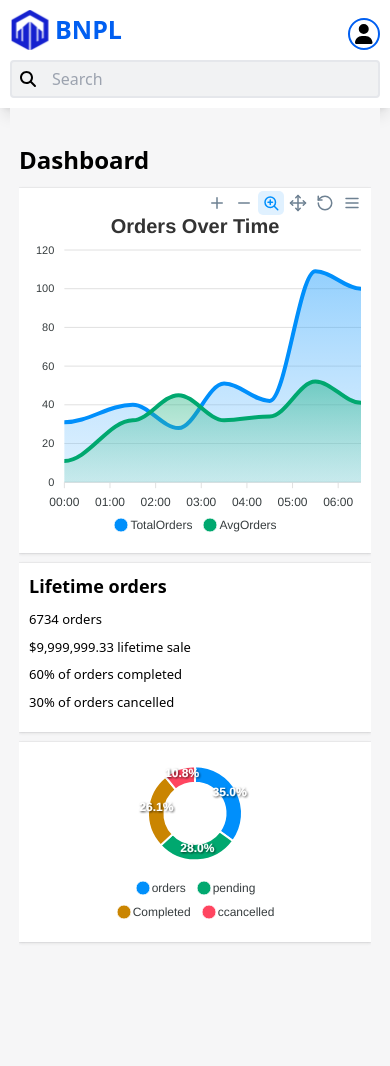
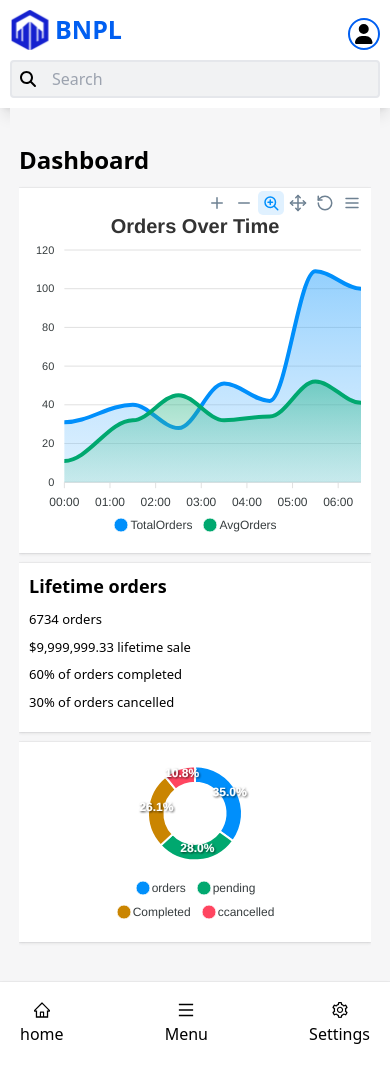
Before and after one commit to GENESIS2540/Fintech, a React (Create React App) app: page /admin in a window 390 px wide. Before the commit the page ends 982 px from the top, so only its background shows below. Built offline with nearby package versions, Linux system fonts and the light colour scheme.

Commit message:
updates: sidebar toggle functionality

```diff
--- a/package.json
+++ b/package.json
@@ -19,6 +19,8 @@
     "react-router-dom": "^6.22.2",
     "react-scripts": "5.0.1",
     "react-slick": "^0.30.2",
+    "react-sliding-side-panel": "^2.0.3",
+    "rsuite": "^5.55.0",
     "slick-carousel": "^1.8.1",
     "web-vitals": "^2.1.4"
   },
--- a/src/pages/admin/components/Admin.jsx
+++ b/src/pages/admin/components/Admin.jsx
@@ -1,4 +1,5 @@
-import React from "react";
+import React, { useState } from "react";
+import { HomeOutlined, MenuOutlined, SettingOutlined } from "@ant-design/icons";
 import "./admin.css";
 import AdminNavbar from "./adminNavbar/AdminNavbar";
 import Dashboard from "./dashboard/Dashboard";
@@ -13,22 +14,32 @@ import Coupons from "./coupons/Coupons";
 import Settings from "./settings/Settings";
 import NewCollection from "./collections/NewCollection";
 import Sidebar from "./sidebar/Sidebar";
+import { Affix } from "antd";
 
 const Admin = () => {
   const [selectedSidebar, setSelectedSidebar] = React.useState("dashboard");
+  const [toggleSideMenu, setToggleSideMenu] = useState(false);
+
+  const handleSideMenuToggle = () => {
+    setToggleSideMenu(!toggleSideMenu);
+  };
 
   const handleSidebarClick = (setting) => {
     setSelectedSidebar(setting);
+    setToggleSideMenu(!toggleSideMenu);
   };
+
 
   return (
     <div>
+
       <div className="md:h-[100vh] overflow-hidden">
         <AdminNavbar />
         <main className="dashboard bg-[#f6f6f7] md:h-[88vh]">
           <Sidebar
             selectedSidebar={selectedSidebar}
             handleSidebarClick={handleSidebarClick}
+            toggleSideMenu={toggleSideMenu}
           />
           <div className="overflow-auto">
             {selectedSidebar === "dashboard" && <Dashboard />}
@@ -55,6 +66,25 @@ const Admin = () => {
           </div>
         </main>
       </div>
+      <Affix offsetBottom={-5} onChange={(affixed) => console.log(affixed)}>
+        <div className="flex sm:hidden justify-between w-[100vw] bg-white p-[20px] shadow-custom">
+          <div onClick={() => handleSidebarClick("dashboard")} className="grid place-items-center gap-[4px]">
+            <HomeOutlined />
+            <p>home</p>
+          </div>
+          <div
+            onClick={handleSideMenuToggle}
+            className="grid place-items-center gap-[4px]"
+          >
+            <MenuOutlined />
+            <p>Menu</p>
+          </div>
+          <div onClick={() => handleSidebarClick("settings")} className="grid place-items-center gap-[4px]">
+            <SettingOutlined />
+            <p>Settings</p>
+          </div>
+        </div>
+      </Affix>
     </div>
   );
 };
--- a/src/pages/admin/components/sidebar/Sidebar.jsx
+++ b/src/pages/admin/components/sidebar/Sidebar.jsx
@@ -11,10 +11,10 @@ import {
 import { FontAwesomeIcon } from "@fortawesome/react-fontawesome";
 import React from "react";
 
-const Sidebar = ({ selectedSidebar, handleSidebarClick }) => {
+const Sidebar = ({ selectedSidebar, handleSidebarClick, toggleSideMenu }) => {
   return (
-    <div className=" sm:h-[100%] h-max sm:w-[90%] ">
-      <div className="p-[10px] text-[#202223] sidebar sm:block hidden">
+    <div className="relative sm:h-[100%] text-center sm:text-left h-max sm:w-[90%] ">
+      <div className={`p-[10px] text-[#202223] sidebar sm:block  ${toggleSideMenu ? 'block' : 'hidden'}`}>
         <p className=" p-[10px] uppercase text-[11px] font-semibold text-[11px] font-semibold">
           Quick links
         </p>
@@ -22,7 +22,7 @@ const Sidebar = ({ selectedSidebar, handleSidebarClick }) => {
           <button
             onClick={() => handleSidebarClick("dashboard")}
             className={
-              selectedSidebar === "dashboard" ? "active nav-link" : " nav-link"
+              selectedSidebar === "dashboard" ? "active nav-link" : "nav-link"
             }
           >
             <FontAwesomeIcon className="text-[12px]" icon={faHome} />
@@ -126,6 +126,7 @@ const Sidebar = ({ selectedSidebar, handleSidebarClick }) => {
           </p>
         </div>
       </button>
+
     </div>
   );
 };
```
Also changed, not shown: 1 other file (tests, documents, lock files or other folders).
